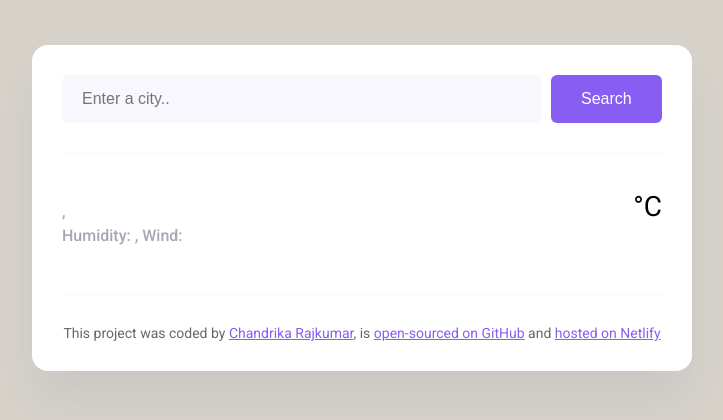
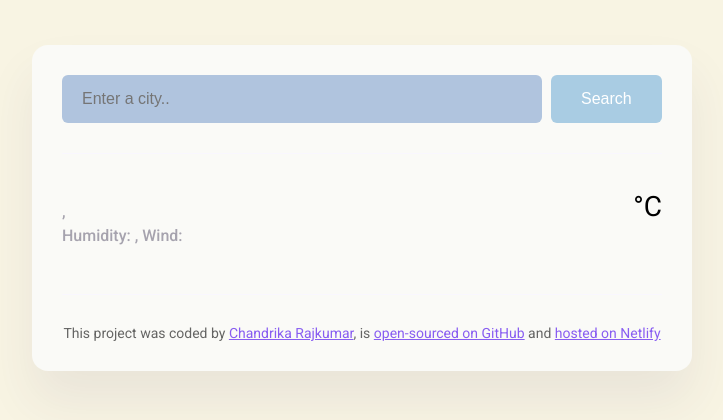
Before and after one commit to ChandrikaRajkumar/WeatherApplication, a website: page index.html in a window 1280 px wide. Shown: the whole page, without its empty margins (278-1001 px from the left). Drawn offline with nearby package versions, Linux system fonts and the light colour scheme; no server answers.

Commit message:
Update styles.css

```diff
--- a/src/styles.css
+++ b/src/styles.css
@@ -1,5 +1,5 @@
 body {
-  background-color: #D7D3CB;
+  background-color: #F8F4E3;
   font-family: "Roboto", sans-serif;
 }
 
@@ -8,7 +8,7 @@ a {
 }
 
 .weather-app {
-  background: white;
+  background: #FAFAF7;
   max-width: 600px;
   margin: 45px auto;
   box-shadow: 0 30px 50px rgba(65, 50, 100, 0.08);
@@ -22,7 +22,7 @@ header {
 }
 
 .search-form-input {
-  background-color: #f9f7fe;
+  background-color: #B0C4DE;
   border: none;
   border-radius: 6px;
   width: 80%;
@@ -31,7 +31,7 @@ header {
 }
 
 .search-form-button {
-  background: #885df1;
+  background: #A9CCE3;
   padding: 15px 30px;
   border: none;
   font-size: 16px;
```
